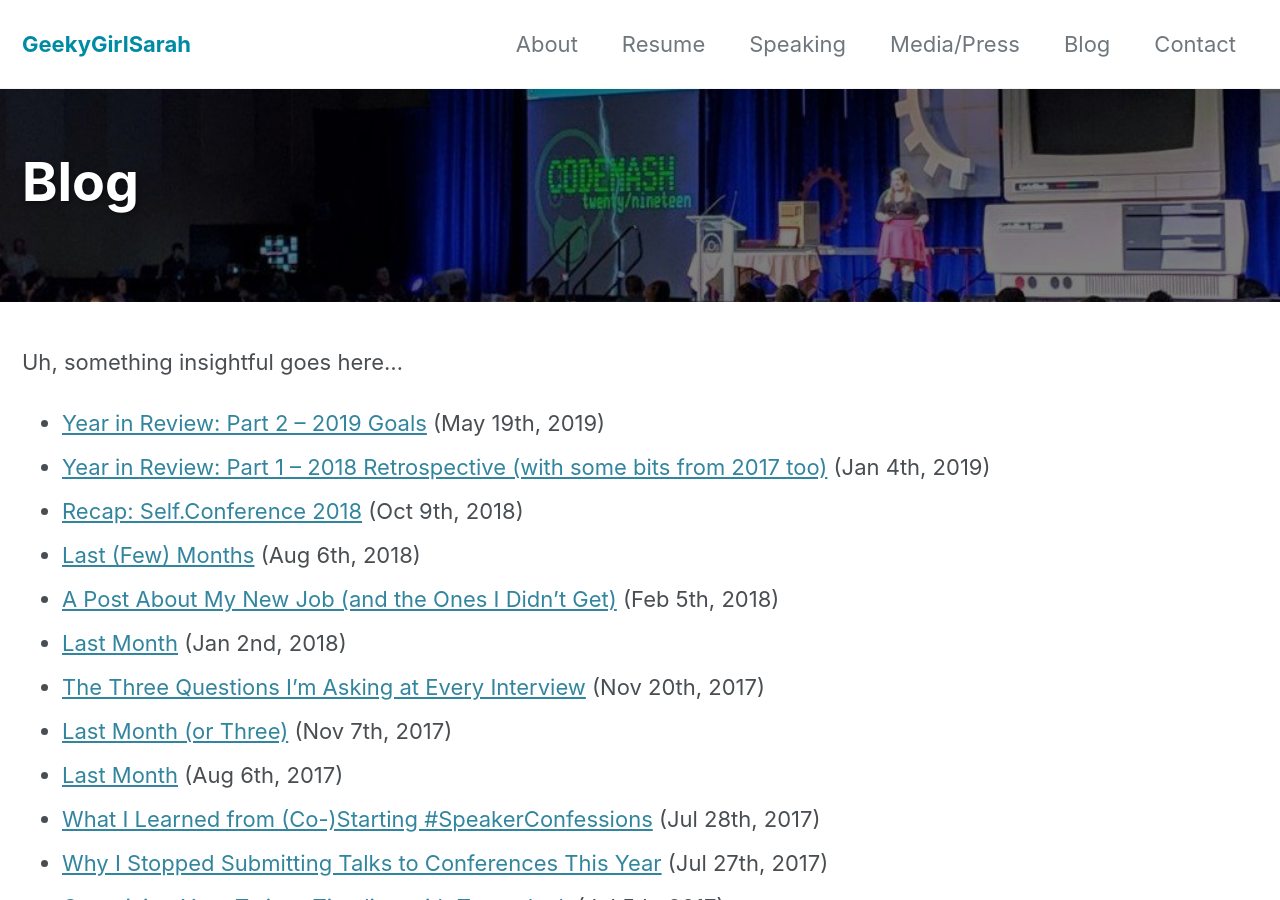
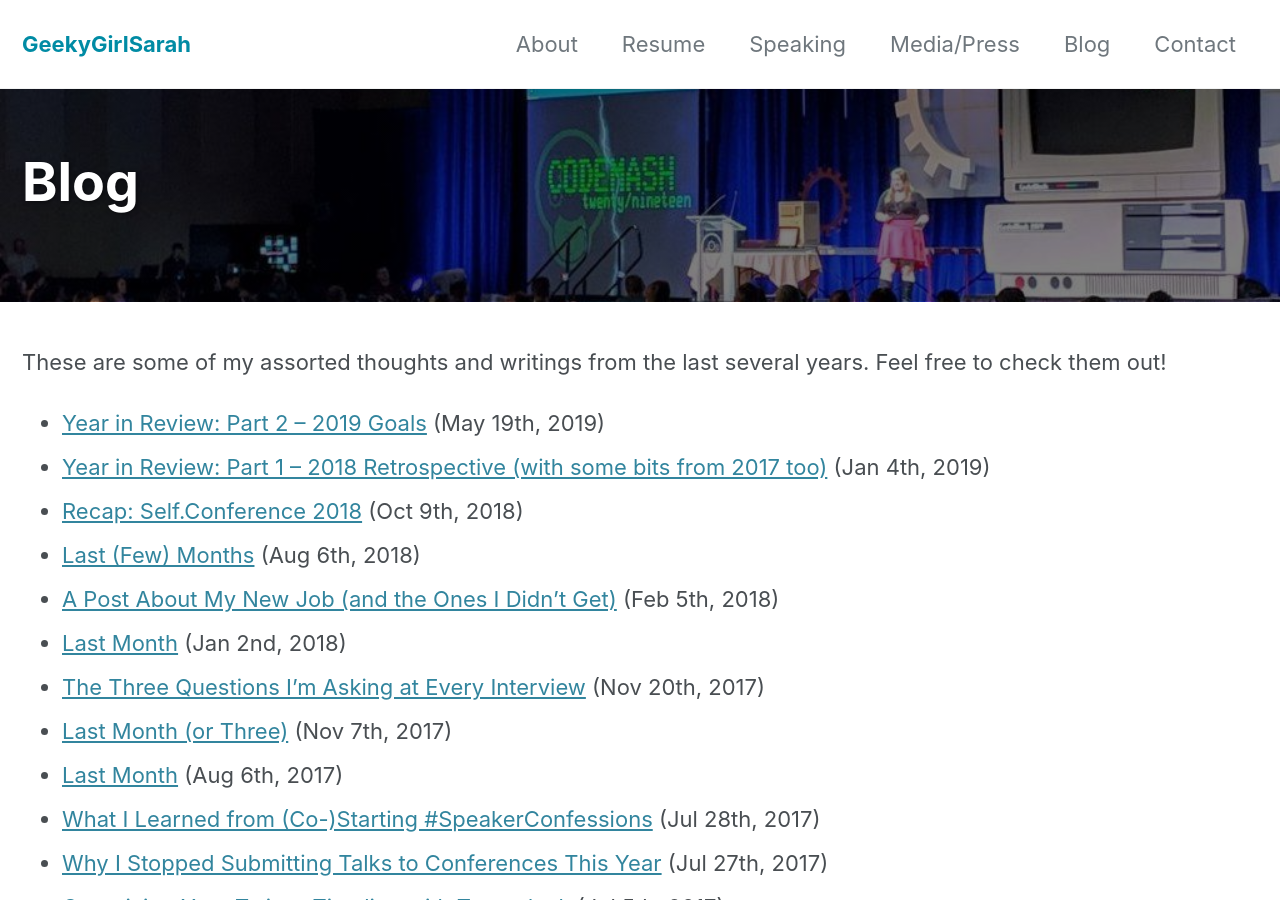
Before and after one commit to geekygirlsarah/geekygirlsarah.com, a Jekyll site: the page built from _pages/blog.md, in a window 1280 px wide and 900 px high. Built offline with Jekyll 4.4.1, drawn with Linux system fonts in a browser that asks for light colours; cached includes are drawn as plain includes; nearby versions of some CDN libraries; comment, search, counter and statistics services are not loaded.

Commit message:
Update wording on Blog page. (Seriously, you published "Uh, something insightful goes here…"?)

```diff
--- a/_pages/blog.md
+++ b/_pages/blog.md
@@ -14,7 +14,7 @@ header:
 #   caption: "Photo credit: [**Unsplash**](https://unsplash.com)"
 ---
 
-Uh, something insightful goes here...
+These are some of my assorted thoughts and writings from the last several years. Feel free to check them out!
 
 <ul>
   {% for post in site.posts %}
```
